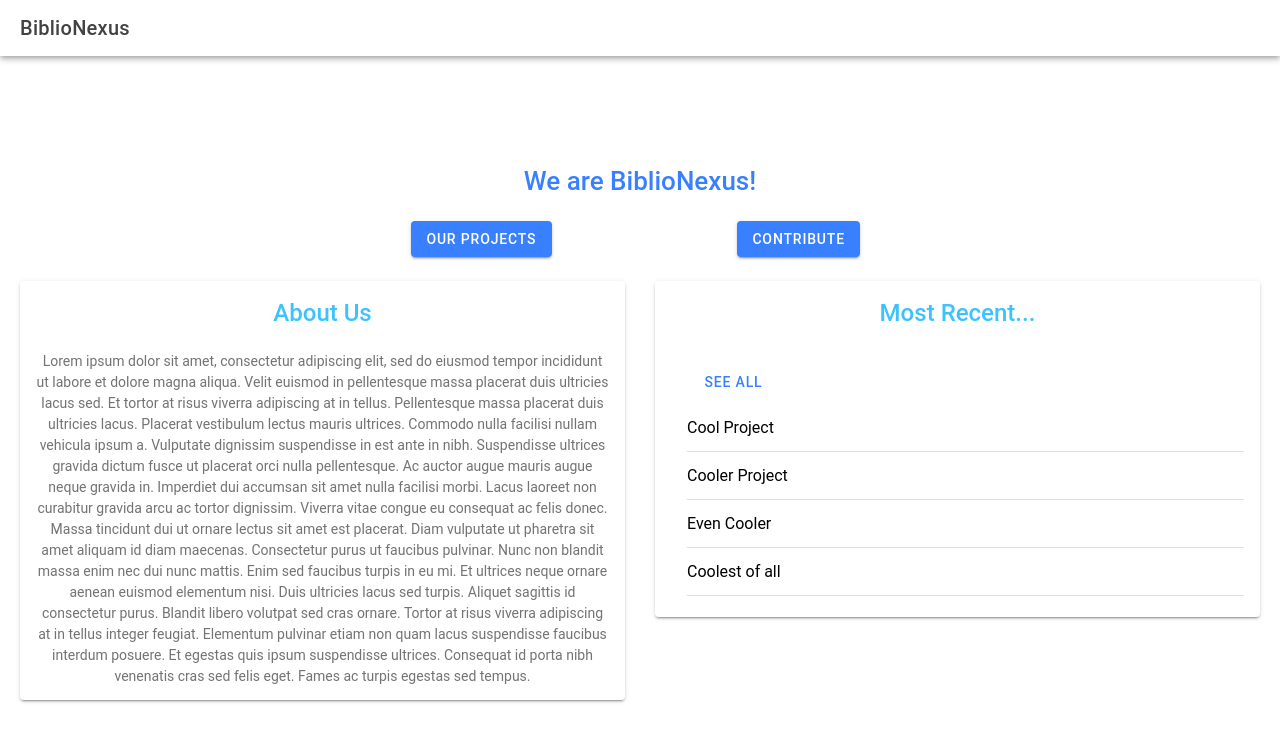
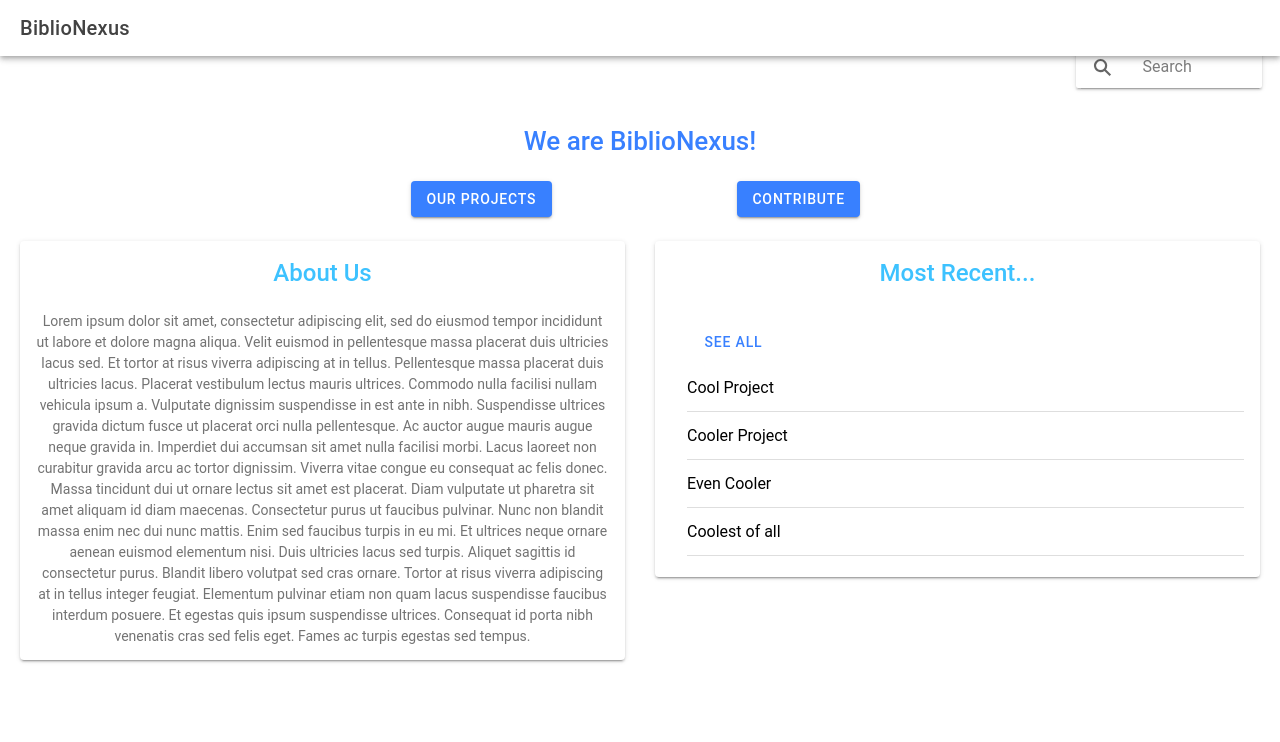
Before and after one commit to etenlab/bnf-website, a React (Vite) app: page /home in a window 1280 px wide. Shown: the top 742 px of the page. Built offline with nearby package versions, Linux system fonts and the light colour scheme.

Commit message:
add a searchbar and styling tweak

```diff
--- a/src/components/home/ExploreContainer.css
+++ b/src/components/home/ExploreContainer.css
@@ -3,7 +3,7 @@
   position: relative;
   left: 0;
   right: 0;
-  top: 50%;
+  top: 40%;
   transform: translateY(-50%);
   overflow-y:auto;
 }
@@ -23,8 +23,3 @@
 #container a {
   text-decoration: none;
 }
-
-
-#ion-card {
-  padding: 5px;
-}
--- a/src/components/home/ExploreContainer.tsx
+++ b/src/components/home/ExploreContainer.tsx
@@ -1,4 +1,4 @@
-import { IonButton, IonCard, IonCardContent, IonCardTitle, IonCol, IonGrid, IonItem, IonLabel, IonList, IonListHeader, IonRow, IonText } from '@ionic/react';
+import { IonButton, IonCard, IonCardContent, IonCardTitle, IonCol, IonGrid, IonItem, IonLabel, IonList, IonListHeader, IonRow, IonSearchbar, IonText } from '@ionic/react';
 import './ExploreContainer.css';
 import { about } from '../strings';
 
@@ -8,6 +8,7 @@ const MainContainer: React.FC<ContainerProps> = () => {
   return (
     <div id="container">
       <IonGrid>
+        <IonRow><IonCol offset='10'><IonSearchbar/></IonCol></IonRow>
         <IonRow>
           <IonCol><IonText color="primary"><h1>We are BiblioNexus!</h1></IonText></IonCol>
         </IonRow>
@@ -45,6 +46,7 @@ const MainContainer: React.FC<ContainerProps> = () => {
             </IonCard>
           </IonCol>
         </IonRow>
+
       </IonGrid>
     </div>
   );
--- a/src/pages/Home.tsx
+++ b/src/pages/Home.tsx
@@ -1,4 +1,4 @@
-import { IonContent, IonHeader, IonPage, IonTitle, IonToolbar } from '@ionic/react';
+import { IonContent, IonHeader, IonPage, IonSearchbar, IonTitle, IonToolbar } from '@ionic/react';
 import MainContainer from '../components/home/ExploreContainer';
 import './Home.css';
 
@@ -7,7 +7,7 @@ const Home: React.FC = () => {
     <IonPage>
       <IonHeader>
         <IonToolbar>
-          <IonTitle>BiblioNexus</IonTitle>
+          <IonTitle slot='start'>BiblioNexus</IonTitle>
         </IonToolbar>
       </IonHeader>
       <IonContent fullscreen scrollEvents>
```
